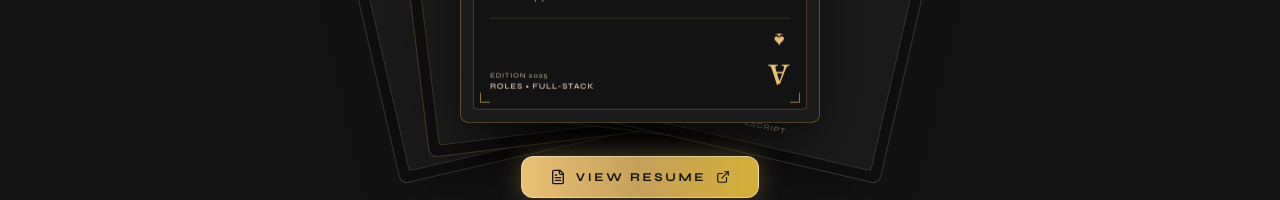
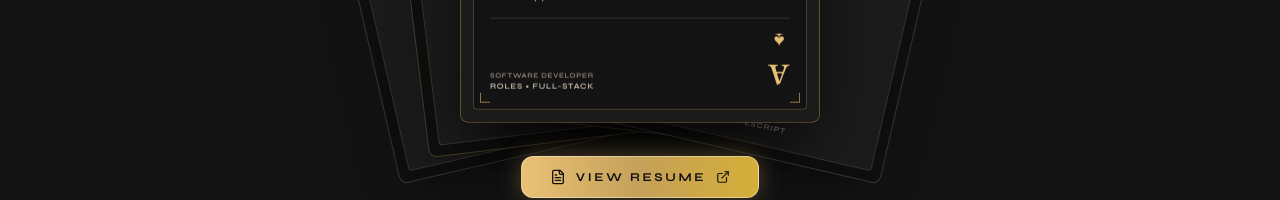
Before and after one commit to abhilasha2101/My-Portfolio, a Next.js app: page / in a window 1280 px wide. Shown: the part 568-768 px from the top of the page. Built offline with nearby package versions, Linux system fonts and the light colour scheme.

Commit message:
chore: remove 2025 across hero, contact, and footer

```diff
--- a/components/ContactSection.tsx
+++ b/components/ContactSection.tsx
@@ -190,7 +190,7 @@ export const ContactSection: React.FC = () => {
                 <div className="flex flex-col items-center text-center px-2">
                   <div className="w-12 sm:w-14 h-px bg-gradient-to-r from-transparent via-[#c5a059] to-transparent mb-1 opacity-60" />
                   <p className="font-label text-[8px] uppercase tracking-[0.22em] text-[#d1c5b4] font-medium">
-                    PORTFOLIO 2025 • ABHILASHA KUMARI
+                    PORTFOLIO • ABHILASHA KUMARI
                   </p>
                   <span className="font-body text-[10px] text-[#9a8f80] mt-0.5">
                     Software Engineer • B.Tech IT
--- a/components/Footer.tsx
+++ b/components/Footer.tsx
@@ -26,9 +26,6 @@ export const Footer: React.FC = () => {
             <Code2 className="w-3 h-3 text-[#e9c176]" />
             <span>Next.js • TypeScript • Tailwind</span>
           </div>
-          <span className="font-label text-[9px] text-[#9a8f80] tracking-[0.24em]">
-            2025
-          </span>
         </div>
       </div>
     </footer>
--- a/components/HeroSection.tsx
+++ b/components/HeroSection.tsx
@@ -279,7 +279,7 @@ export const HeroSection: React.FC = () => {
                   <div className="flex items-end justify-between z-10 pt-2 border-t border-[#c5a059]/20">
                     <div className="flex flex-col text-left">
                       <span className="font-label text-[7px] uppercase tracking-widest text-[#9a8f80]">
-                        EDITION 2025
+                        SOFTWARE DEVELOPER
                       </span>
                       <span className="font-label text-[8px] uppercase tracking-widest text-[#d1c5b4] font-medium">
                         {activePersona.edition}
```
